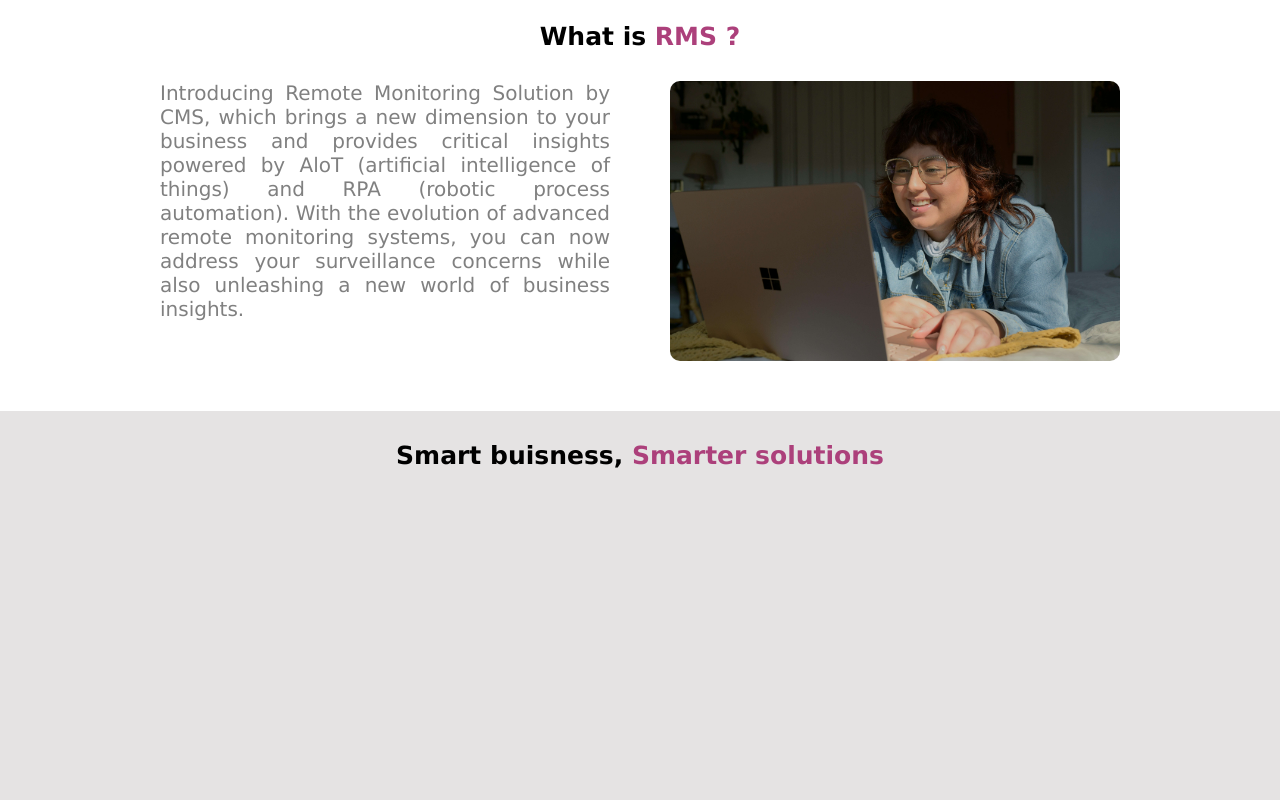
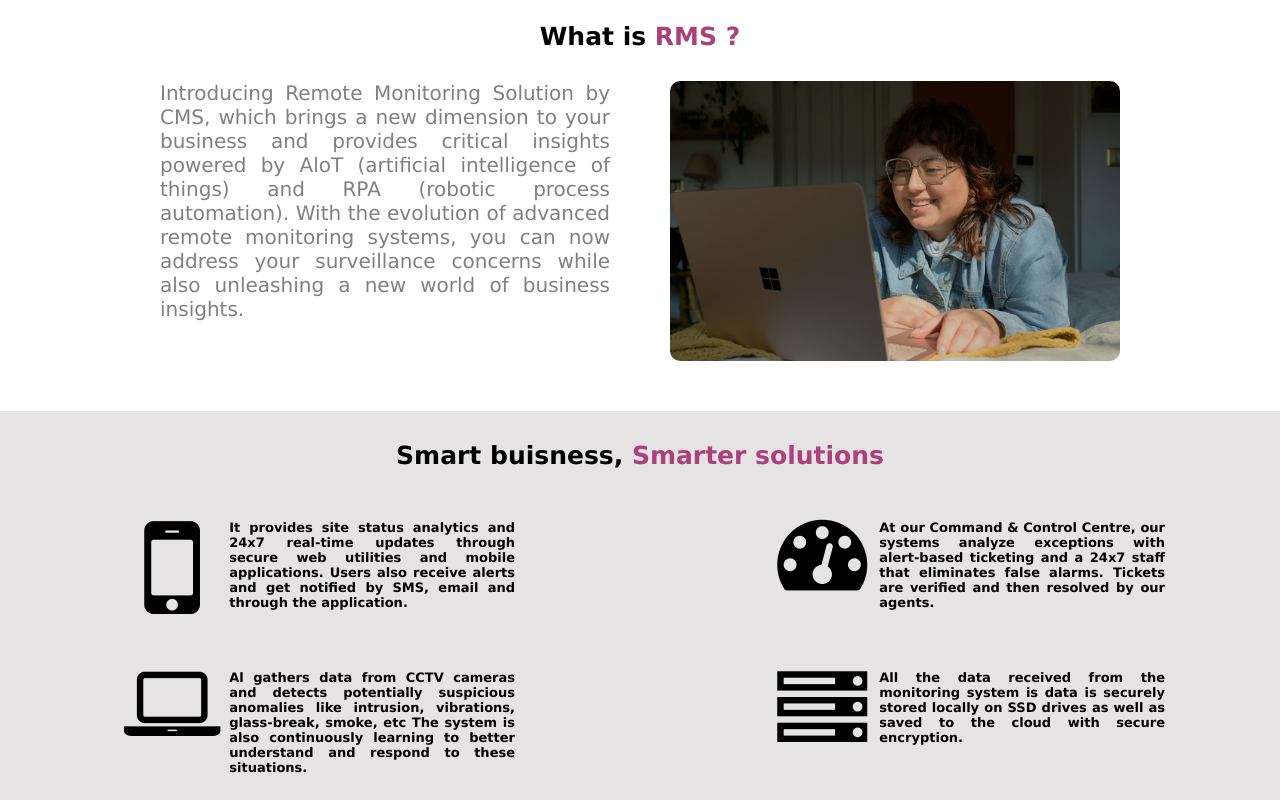
Before and after one commit to 01mb/mytest, a plain HTML site: page index.html in a window 1280 px wide. Shown: the part 818-1618 px from the top of the page. Drawn offline with Linux system fonts and the light colour scheme.

Commit message:
Update index.html

```diff
--- a/index.html
+++ b/index.html
@@ -6,6 +6,7 @@
     <meta name="viewport" content="width=device-width, initial-scale=1.0">
     <title>RMS</title>
     <link rel="stylesheet" href="styles.css">
+    <link rel="stylesheet" href="https://cdnjs.cloudflare.com/ajax/libs/font-awesome/4.7.0/css/font-awesome.min.css">
 </head>
 <body>
     <section>
@@ -37,20 +38,49 @@
         <h3>Smart buisness, <span>Smarter solutions</span></h3>
         <div class="parent2">
             <div class="info1 box2">
-                <div class="logo"></div>
-                <div class="description"></div>
+                <div class="logo logo1">
+                    <i class="fa fa-mobile logo1" aria-hidden="true"></i>
+                </div>
+                <div class="description">
+                    <h4>It provides site status analytics and 24x7 real-time updates
+                        through secure web utilities and mobile applications.
+                        Users also receive alerts and get
+                        notified by SMS, email and through the application.
+                    </h4>
+                </div>
             </div>
             <div class="info2 box2">
-                <div class="logo"></div>
-                <div class="description"></div>
+                <div class="logo logo2">
+                    <i class="fa fa-tachometer" aria-hidden="true"></i>
+                </div>
+                <div class="description">
+                    <h4>At our Command & Control Centre, our systems analyze exceptions with
+                        alert-based ticketing and a 24x7 staff that eliminates false alarms.
+                        Tickets are verified and then resolved by our agents.
+                    </h4>
+                </div>
             </div>
             <div class="info3 box2">
-                <div class="logo"></div>
-                <div class="description"></div>
+                <div class="logo logo3">
+                    <i class="fa fa-laptop" aria-hidden="true"></i>
+                </div>
+                <div class="description">
+                    <h4>Al gathers data from CCTV cameras and detects potentially suspicious anomalies
+                        like intrusion, vibrations, glass-break, smoke, etc The system is also continuously
+                        learning to better understand and respond to these situations.
+                    </h4>
+                </div>
             </div>
             <div class="info4 box2">
-                <div class="logo"></div>
-                <div class="description"></div>
+                <div class="logo logo4">
+                    <i class="fa fa-server" aria-hidden="true"></i>
+                </div>
+                <div class="description">
+                    <h4>All the data received from the monitoring system is
+                         data is securely stored locally on SSD drives
+                        as well as saved to the cloud with secure encryption.
+                    </h4>
+                </div>
             </div>
         </div>
     </section>
```
